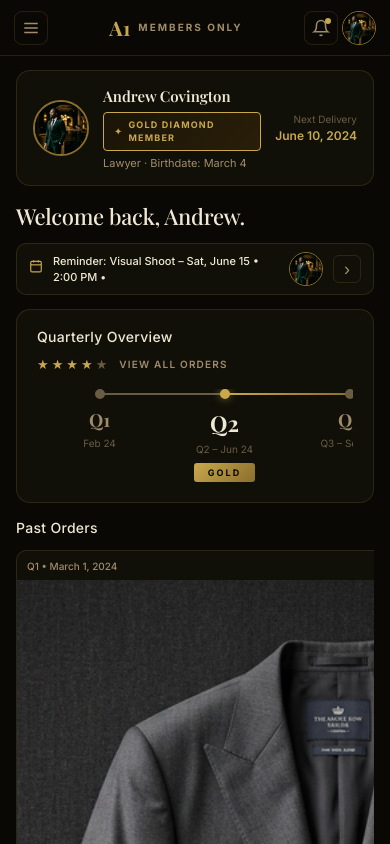
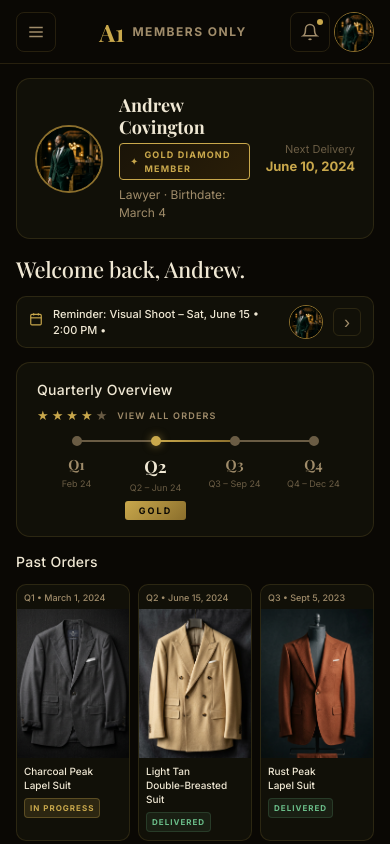
Before and after one commit to pradeepstrategyfox/asdashboard, a React (Vite) app: page / in a window 390 px wide. Shown: the top 844 px of the page. Built offline with nearby package versions, Linux system fonts and the light colour scheme.

Commit message:
fix: mobile UI improvements - topbar, profile card, quarterly fit, past orders grid

```diff
--- a/src/App.css
+++ b/src/App.css
@@ -1005,18 +1005,18 @@ body {
   background: var(--bg-card);
   border: 1px solid var(--border);
   border-radius: var(--radius-lg);
-  padding: 14px 16px;
+  padding: 16px 18px;
   display: flex;
   align-items: center;
-  gap: 14px;
+  gap: 16px;
 }
 
 .mpc-avatar {
-  width: 56px;
-  height: 56px;
+  width: 68px;
+  height: 68px;
   border-radius: 50%;
   overflow: hidden;
-  border: 2px solid var(--gold-dim);
+  border: 2.5px solid var(--gold-dim);
   flex-shrink: 0;
 }
 
@@ -1030,19 +1030,29 @@ body {
   flex: 1;
   display: flex;
   flex-direction: column;
-  gap: 4px;
+  gap: 5px;
 }
 
 .mpc-name {
-  font-size: 15px;
-  font-weight: 600;
+  font-size: 18px;
+  font-weight: 700;
   font-family: 'Playfair Display', serif;
   color: var(--text-primary);
+  line-height: 1.2;
+}
+
+.mpc-info .member-badge {
+  padding: 4px 10px;
+}
+
+.mpc-info .badge-text {
+  font-size: 9px;
 }
 
 .mpc-meta {
-  font-size: 11px;
+  font-size: 12px;
   color: var(--text-secondary);
+  margin-top: 1px;
 }
 
 .mpc-delivery {
@@ -1051,13 +1061,13 @@ body {
 }
 
 .mpc-delivery .delivery-label {
-  font-size: 10px;
+  font-size: 11px;
   color: var(--text-muted);
 }
 
 .mpc-delivery .delivery-date {
-  font-size: 12px;
-  font-weight: 600;
+  font-size: 13px;
+  font-weight: 700;
   color: var(--gold);
 }
 
@@ -1188,10 +1198,31 @@ body {
 
   /* Topbar mobile adjustments */
   .topbar {
-    padding: 0 14px;
+    padding: 0 16px;
+    height: 64px;
+    min-height: 64px;
     position: sticky;
     top: 0;
     z-index: 100;
+  }
+
+  .brand-a1 {
+    font-size: 24px;
+  }
+
+  .brand-text {
+    font-size: 12px;
+    letter-spacing: 1.5px;
+  }
+
+  .icon-btn {
+    width: 40px;
+    height: 40px;
+  }
+
+  .mobile-avatar-btn {
+    width: 40px;
+    height: 40px;
   }
 
   .mobile-hamburger {
@@ -1242,15 +1273,33 @@ body {
     display: none;
   }
 
-  /* Quarterly timeline: horizontal scroll on mobile */
+  /* Quarterly timeline: fits all 4 quarters in one screen, no scroll */
   .quarterly-timeline-wrap {
-    overflow-x: auto;
-    -webkit-overflow-scrolling: touch;
-    padding-bottom: 4px;
+    overflow-x: visible;
   }
 
   .quarterly-timeline {
-    min-width: 500px;
+    min-width: unset;
+    width: 100%;
+    display: flex;
+  }
+
+  .quarter-item {
+    flex: 1;
+    min-width: 0;
+  }
+
+  .quarter-label {
+    font-size: 14px;
+  }
+
+  .quarter-gold {
+    font-size: 17px;
+  }
+
+  .quarter-sub {
+    font-size: 9px;
+    word-break: break-word;
   }
 
   .quarterly-section {
@@ -1259,26 +1308,46 @@ body {
 
   .quarterly-header {
     flex-wrap: wrap;
-    gap: 8px;
+    gap: 6px;
+    margin-bottom: 10px;
   }
 
   .quarterly-header-right {
-    gap: 12px;
+    gap: 10px;
   }
 
-  /* Past orders: single scroll row on mobile */
+  .view-all-link {
+    font-size: 9px;
+  }
+
+  /* Past orders: 3-col grid that fills the screen width – no horizontal scroll */
   .past-orders-grid {
-    grid-template-columns: repeat(3, 140px);
-    overflow-x: auto;
-    -webkit-overflow-scrolling: touch;
+    display: grid;
+    grid-template-columns: repeat(3, 1fr);
     gap: 8px;
-    padding-bottom: 4px;
-    display: flex;
+    overflow-x: visible;
   }
 
   .past-order-card {
-    min-width: 140px;
-    flex-shrink: 0;
+    min-width: unset;
+    width: 100%;
+    flex-shrink: unset;
+  }
+
+  .order-card-label {
+    font-size: 9px;
+    padding: 6px 7px 4px;
+  }
+
+  .order-card-name {
+    font-size: 10px;
+    padding: 6px 7px 3px;
+  }
+
+  .order-status {
+    font-size: 8px;
+    margin: 3px 7px 8px;
+    padding: 3px 5px;
   }
 
   /* Upcoming orders: horizontal scroll */
@@ -1313,10 +1382,17 @@ body {
 @media (max-width: 375px) {
   .topbar {
     padding: 0 10px;
+    height: 58px;
+    min-height: 58px;
+  }
+
+  .brand-a1 {
+    font-size: 20px;
   }
 
   .brand-text {
-    display: none;
+    font-size: 10px;
+    letter-spacing: 1px;
   }
 
   .dashboard-content {
@@ -1324,11 +1400,29 @@ body {
   }
 
   .quarterly-section {
-    padding: 12px 14px;
+    padding: 10px 12px;
   }
 
-  .past-order-card {
-    min-width: 120px;
+  .quarter-label {
+    font-size: 12px;
+  }
+
+  .quarter-gold {
+    font-size: 14px;
+  }
+
+  .quarter-badge {
+    font-size: 8px;
+    padding: 2px 8px;
+  }
+
+  .mpc-avatar {
+    width: 56px;
+    height: 56px;
+  }
+
+  .mpc-name {
+    font-size: 16px;
   }
 
   .upcoming-card {
```
